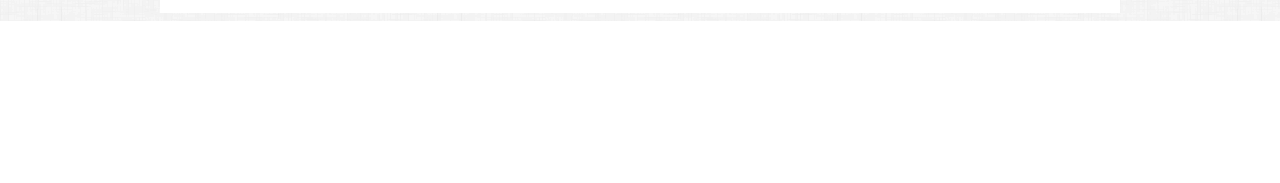
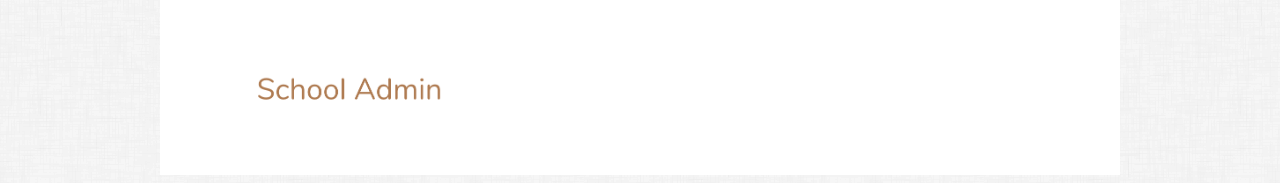
Before and after one commit to ahmedaq1/Homework2, a plain HTML site: page portfolio.html in a window 1280 px wide. Shown: the part 1254-1437 px from the top of the page. Before the commit the page ends 1275 px from the top, so only its background shows below. Drawn offline with nearby package versions, Linux system fonts and the light colour scheme.

Commit message:
add project2

```diff
--- a/portfolio.html
+++ b/portfolio.html
@@ -49,6 +49,8 @@
                             <a href="https://github.com/ahmedaq1/liri-node-app"><img class="w-100 img-responsive m-3" src="images/Screen Shot 2019-09-16 at 5.36.59 PM.png" alt="non"></a>
                             <a href="https://github.com/ahmedaq1/bamazon"><img class="w-100 img-responsive m-3" src="images/bamazon.png" alt="non"></a>
                             <a href="https://github.com/ahmedaq1/FriendFinder"><img class="w-100 img-responsive m-3" src="images/ff.png" alt="non"></a>
+                            <a href="https://bc2019-project2.herokuapp.com"><img class="w-100 img-responsive m-3" src="images/schooladmin.png" alt="non"></a>
+
 
 
 
```
Also changed, not shown: images/schooladmin.png (added).
